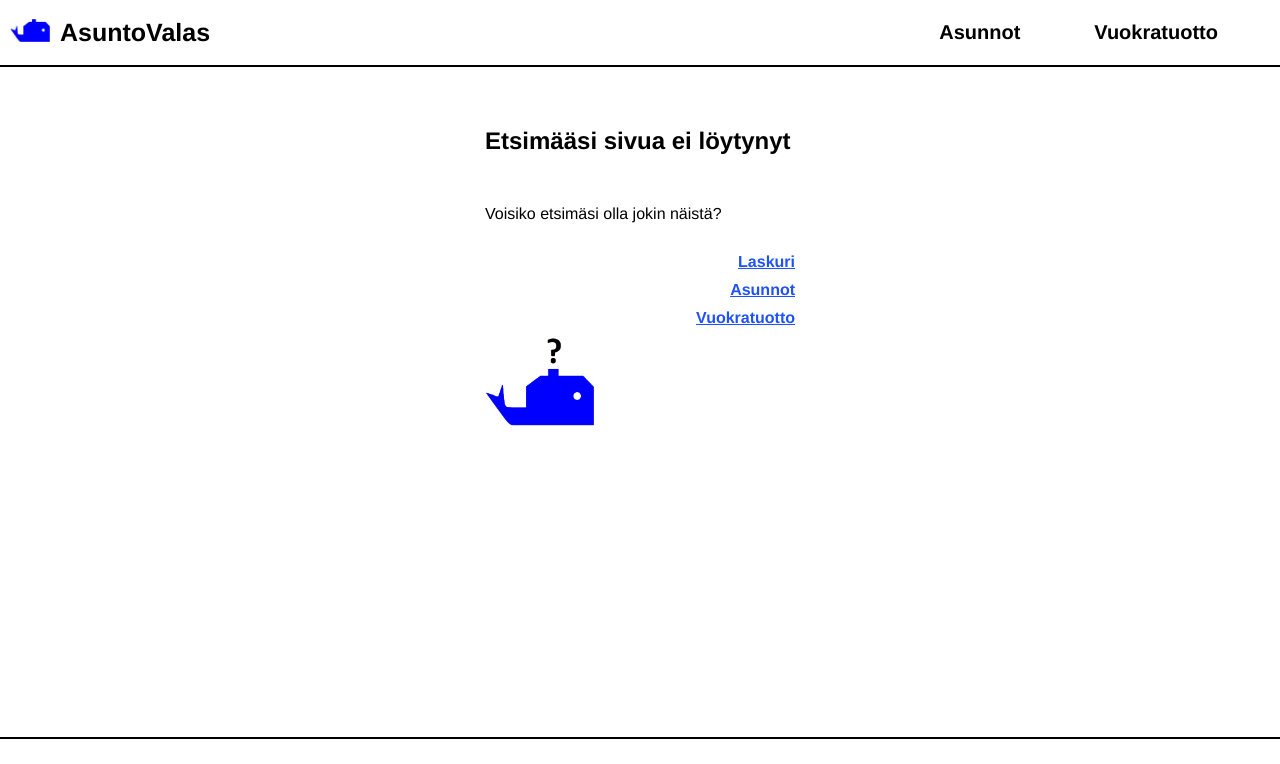
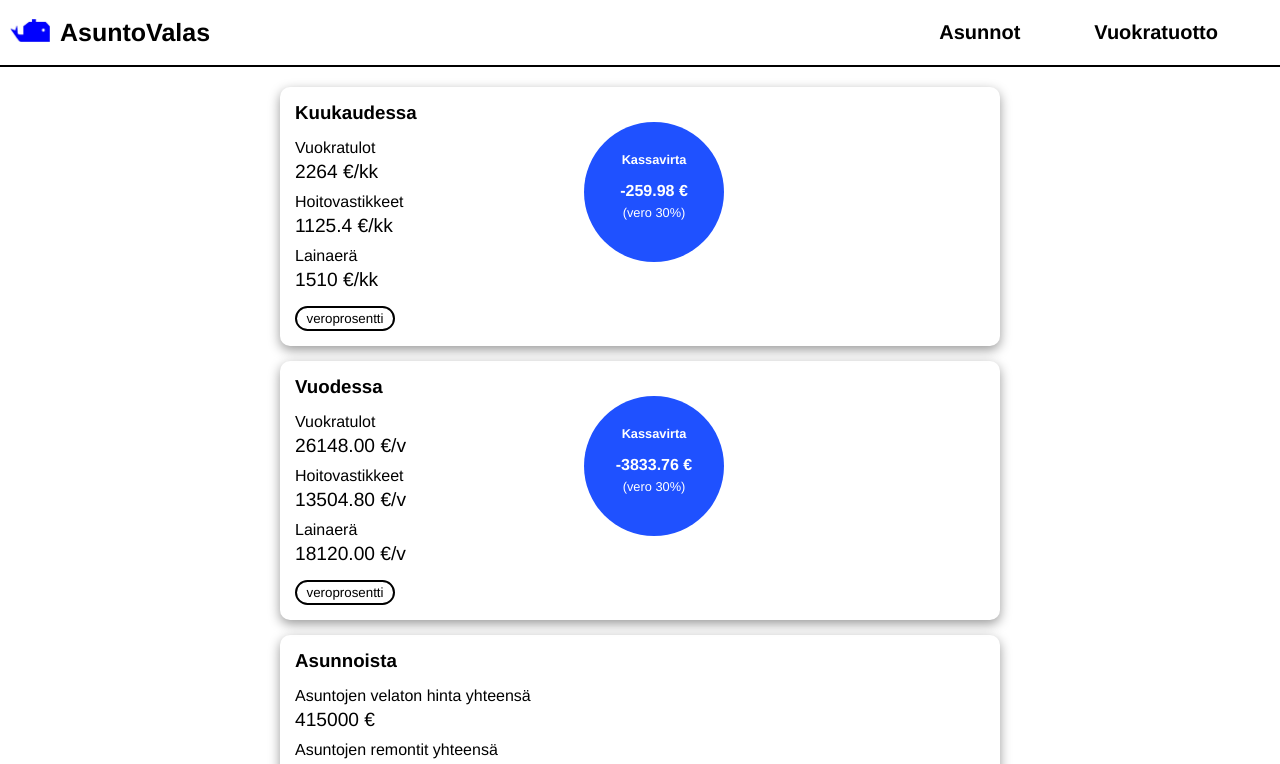
Before and after one commit to jpeipone/Rental-Property, a React (Create React App) app in the folder rental-property-app/: page /tiivistelma in a window 1280 px wide. Shown: the top 764 px of the page. Built offline with nearby package versions, Linux system fonts and the light colour scheme.

Commit message:
url change and simpler ui

```diff
--- a/rental-property-app/src/App.js
+++ b/rental-property-app/src/App.js
@@ -26,7 +26,7 @@
           <Route path="/asunnot" element={<ApartmentSlide />} />
           <Route path="/uusi" element={<AddApartment />} />
           <Route path="/asunto/:apartmentID" element={<ApartmentPage />} />
-          <Route path="/tiivistelmä" element={<SummaryApartments />} />
+          <Route path="/tiivistelma" element={<SummaryApartments />} />
           <Route path="*" element={<PageNotFound />} />
         </Routes>
         <FooterData />
--- a/rental-property-app/src/components/FooterData.js
+++ b/rental-property-app/src/components/FooterData.js
@@ -18,7 +18,7 @@
             <Link to="/asunnot">Asunnot</Link>
           </div>
           <div className="footer__link">
-            <Link to="/tiivistelmä">Vuokratuotto</Link>
+            <Link to="/tiivistelma">Vuokratuotto</Link>
           </div>
         </div>{" "}
       </div>
--- a/rental-property-app/src/components/navigation/NavigationMenu.js
+++ b/rental-property-app/src/components/navigation/NavigationMenu.js
@@ -22,7 +22,7 @@
           <Link to="/asunnot">Asunnot</Link>
         </li>
         <li className="menu-items">
-          <Link to="/tiivistelmä">Vuokratuotto</Link>
+          <Link to="/tiivistelma">Vuokratuotto</Link>
         </li>
       </ul>
     </nav>
--- a/rental-property-app/src/components/pages/Homepage.css
+++ b/rental-property-app/src/components/pages/Homepage.css
@@ -1,7 +1,6 @@
 .add-new-apartment {
   width: 200px;
   height: 50px;
-  box-shadow: 0 4px 12px rgb(0 0 0 / 0.4);
   border-radius: 50px;
   display: flex;
   align-items: center;
--- a/rental-property-app/src/components/pages/pageNotFound/PageNotFound.js
+++ b/rental-property-app/src/components/pages/pageNotFound/PageNotFound.js
@@ -17,7 +17,7 @@
           <Link to="/asunnot">Asunnot</Link>
         </div>
         <div className="notfound__link">
-          <Link to="/tiivistelmä">Vuokratuotto</Link>
+          <Link to="/tiivistelma">Vuokratuotto</Link>
         </div>
         <img
           src="./images/pagenotfoundwhale.png"
--- a/rental-property-app/src/components/summaryApartments/SummaryApartments.css
+++ b/rental-property-app/src/components/summaryApartments/SummaryApartments.css
@@ -26,9 +26,9 @@
   margin-top: 5px;
   height: 25px;
   width: 100px;
-  background-color: #a9a9a9;
+  background-color: white;
   border-radius: 20px;
-  border: none;
+  border: 2px solid black;
   color: black;
   cursor: pointer;
 }
--- a/rental-property-app/src/components/summaryApartments/SummaryApartments.js
+++ b/rental-property-app/src/components/summaryApartments/SummaryApartments.js
@@ -34,7 +34,7 @@
                   <div className="summary__value">
                     {summary?.monthlyMaintenanceCharge} €/kk
                   </div>
-                  <div className="summary__label">lainaerä</div>
+                  <div className="summary__label">Lainaerä</div>
                   <div className="summary__value">
                     {summary?.loanMonthlyCost} €/kk
                   </div>
@@ -100,7 +100,7 @@
                     )}{" "}
                     €/v
                   </div>
-                  <div className="summary__label">lainaerä</div>
+                  <div className="summary__label">Lainaerä</div>
                   <div className="summary__value">
                     {parseFloat(summary?.loanMonthlyCost * 12).toFixed(2)} €/v
                   </div>
```
